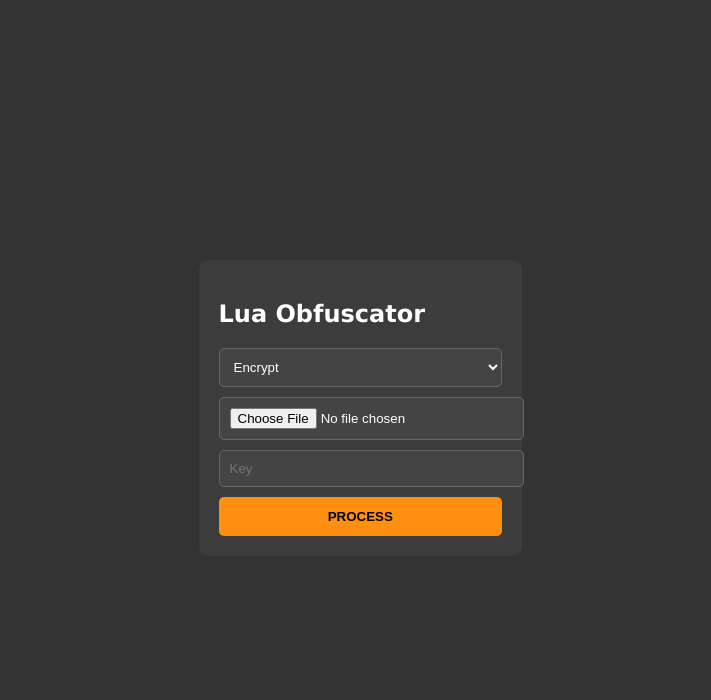
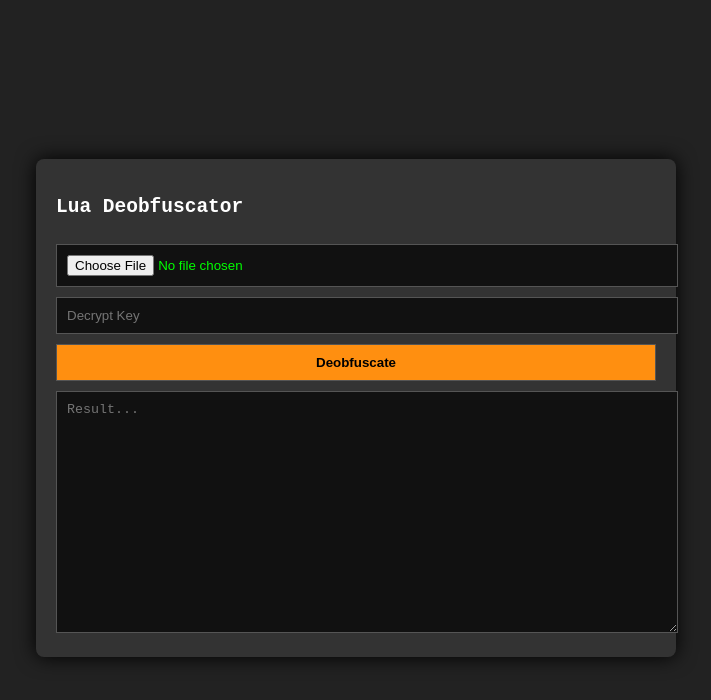
Before and after one commit to Dafatrizaaa/decrypt.github.io, a plain HTML site: page index.html in a window 1280 px wide. Shown: the whole page, without its empty margins (284-995 px from the left). Drawn offline with Linux system fonts and the light colour scheme.

Commit message:
Update index.html

```diff
--- a/index.html
+++ b/index.html
@@ -2,103 +2,93 @@
 <html lang="en">
 <head>
 <meta charset="UTF-8">
-<meta http-equiv="X-UA-Compatible" content="IE=edge" />
-<meta name="viewport" content="width=device-width, initial-scale=1.0" />
-<title>Lua Obfuscator + Decrypt</title>
+<title>Lua Deobfuscator (Yasuscator)</title>
 <style>
-body{background:#333;color:#fff;font-family:Verdana;display:flex;justify-content:center;align-items:center;height:100vh}
-.card{background:rgba(68,68,68,.6);padding:20px;border-radius:10px;width:90%;max-width:500px}
-.inputBox{margin-bottom:10px;position:relative}
-.inputBox input,.inputBox select{width:100%;padding:10px;background:#444;border:1px solid #666;color:#fff;border-radius:5px}
-button{padding:12px;width:100%;background:#ff8f10;border:none;color:#000;font-weight:bold;border-radius:5px}
+body{
+  background:#222;
+  color:#fff;
+  font-family:monospace;
+  display:flex;
+  justify-content:center;
+  align-items:center;
+  height:100vh
+}
+.box{
+  width:600px;
+  padding:20px;
+  background:#333;
+  border-radius:8px;
+  box-shadow:0 0 20px #000
+}
+input,button,textarea{
+  width:100%;
+  margin-top:10px;
+  padding:10px;
+  background:#111;
+  color:#0f0;
+  border:1px solid #555
+}
+button{
+  background:#ff8f10;
+  color:#000;
+  font-weight:bold;
+  cursor:pointer
+}
+textarea{
+  height:220px
+}
 </style>
 </head>
 <body>
 
-<form id="form">
-<div class="card">
-<h2>Lua Obfuscator</h2>
+<div class="box">
+  <h2>Lua Deobfuscator</h2>
 
-<div class="inputBox">
-<select id="mode">
-<option value="encrypt">Encrypt</option>
-<option value="decrypt">Decrypt</option>
-</select>
+  <input type="file" id="file">
+  <input type="text" id="key" placeholder="Decrypt Key">
+  <button onclick="deobfuscate()">Deobfuscate</button>
+
+  <textarea id="output" placeholder="Result..."></textarea>
 </div>
 
-<div class="inputBox">
-<input type="file" id="file">
-</div>
+<script>
+function deobfuscate(){
+  const file = document.getElementById("file").files[0];
+  const key = document.getElementById("key").value;
+  if(!file || !key) return alert("File & key required!");
 
-<div class="inputBox">
-<input type="text" id="key" placeholder="Key">
-</div>
+  const reader = new FileReader();
+  reader.readAsText(file);
 
-<button type="submit">PROCESS</button>
-</div>
-</form>
+  reader.onload = () => {
+    const data = reader.result;
 
-<script>
-const read = new FileReader();
+    // Ambil ARRAY ANGKA
+    const match = data.match(/\{([\d,\s]+)\}/);
+    if(!match) return alert("Encrypted array not found!");
 
-const xorEncrypt = (sc, key) => {
-  let out = [];
-  let k = 0;
-  for (let i = 0; i < sc.length; i++) {
-    out.push(sc.charCodeAt(i) + key.charCodeAt(k));
-    k++; if (k == key.length) k = 0;
-  }
-  return out;
-};
+    const numbers = match[1].split(",").map(n=>parseInt(n.trim()));
+    let k = 0;
+    let out = "";
 
-const xorDecrypt = (tab, key) => {
-  let res = "";
-  let k = 0;
-  for (let i = 0; i < tab.length; i++) {
-    res += String.fromCharCode(tab[i] - key.charCodeAt(k));
-    k++; if (k == key.length) k = 0;
-  }
-  return res;
-};
-
-const download = (data, name) => {
-  let blob = new Blob([data], {type:"text/plain"});
-  let a = document.createElement("a");
-  a.href = URL.createObjectURL(blob);
-  a.download = name;
-  a.click();
-};
-
-document.getElementById("form").addEventListener("submit", e => {
-  e.preventDefault();
-
-  let mode = document.getElementById("mode").value;
-  let file = document.getElementById("file").files[0];
-  let key  = document.getElementById("key").value;
-
-  if (!file || !key) return alert("File & key wajib!");
-
-  read.readAsText(file);
-  read.onload = () => {
-    let txt = read.result;
-
-    if (mode === "encrypt") {
-      let enc = xorEncrypt(txt, key);
-      let lua = "local data={" + enc.join(",") + "} local k=[[" + key + "]] local o='' local i=0 for _,v in pairs(data) do i=i+1 o=o..string.char(v-string.byte(k,i)) if i==#k then i=0 end end load(o)()";
-      download(lua, "Encrypted_" + file.name);
+    for(let i=0;i<numbers.length;i++){
+      const dec = numbers[i] - key.charCodeAt(k);
+      out += String.fromCharCode(dec);
+      k++;
+      if(k >= key.length) k = 0;
     }
 
-    if (mode === "decrypt") {
-      try {
-        let nums = txt.match(/\{([0-9,]+)\}/)[1].split(",").map(Number);
-        let dec = xorDecrypt(nums, key);
-        download(dec, "Decrypted_" + file.name);
-      } catch {
-        alert("Decrypt gagal / key salah");
-      }
-    }
-  };
-});
+    document.getElementById("output").value = out;
+
+    // Auto download
+    const blob = new Blob([out], {type:"text/plain"});
+    const a = document.createElement("a");
+    a.href = URL.createObjectURL(blob);
+    a.download = "deobfuscated.lua";
+    a.click();
+  }
+}
 </script>
+
 </body>
 </html>
```
